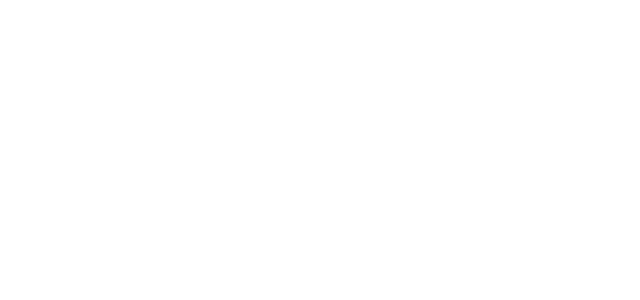
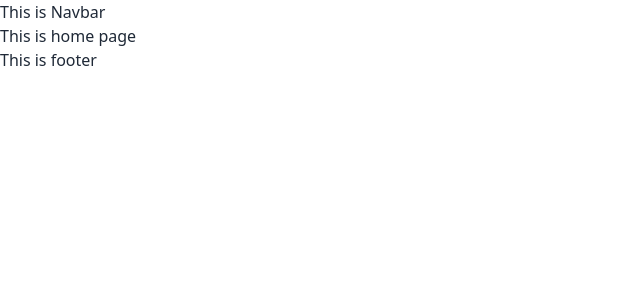
Before and after one commit to rirefat/dochouse-frontend, a React (Vite) app: page / in a window 1280 px wide. Shown: the top 300 px of the page, without its empty margins (0-640 px from the left). Built offline with nearby package versions, Linux system fonts and the light colour scheme.

Commit message:
setup react router

```diff
--- a/src/App.jsx
+++ b/src/App.jsx
@@ -1,9 +1,12 @@
 import React from 'react';
+import Main from './layout/main';
+import { RouterProvider } from 'react-router-dom';
+import { router } from './routers/routers';
 
 const App = () => {
   return (
     <div>
-
+      <RouterProvider router={router} />
     </div>
   );
 };
--- /dev/null
+++ b/src/components/Footer/Footer.jsx
@@ -0,0 +1,11 @@
+import React from 'react';
+
+const Footer = () => {
+    return (
+        <div>
+            <h1>This is footer</h1>
+        </div>
+    );
+};
+
+export default Footer;
--- /dev/null
+++ b/src/components/Navbar/Navbar.jsx
@@ -0,0 +1,11 @@
+import React from 'react';
+
+const Navbar = () => {
+    return (
+        <div>
+            <h1>This is Navbar</h1>
+        </div>
+    );
+};
+
+export default Navbar;<h1>This is Navbar</h1>
--- a/src/layout/main.jsx
+++ b/src/layout/main.jsx
@@ -1,11 +1,16 @@
 import React from 'react';
+import Navbar from '../components/Navbar/Navbar';
+import { Outlet } from 'react-router-dom';
+import Footer from '../components/Footer/Footer';
 
-const main = () => {
+const Main = () => {
     return (
         <div>
-
+            <Navbar></Navbar>
+            <Outlet></Outlet>
+            <Footer></Footer>
         </div>
     );
 };
 
-export default main;
+export default Main;
```
Also changed, not shown: src/routers/routers.jsx (+30 -0 lines).
